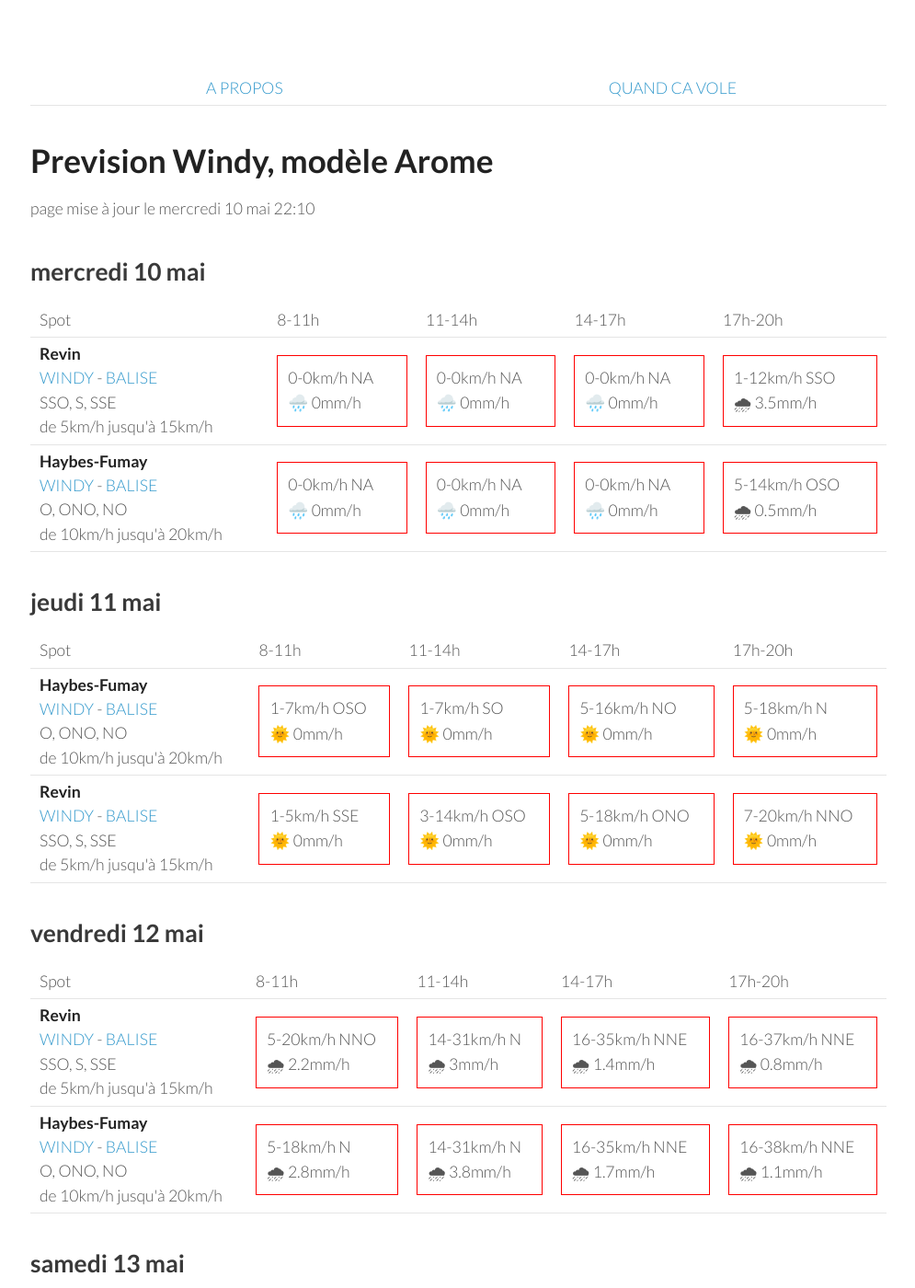
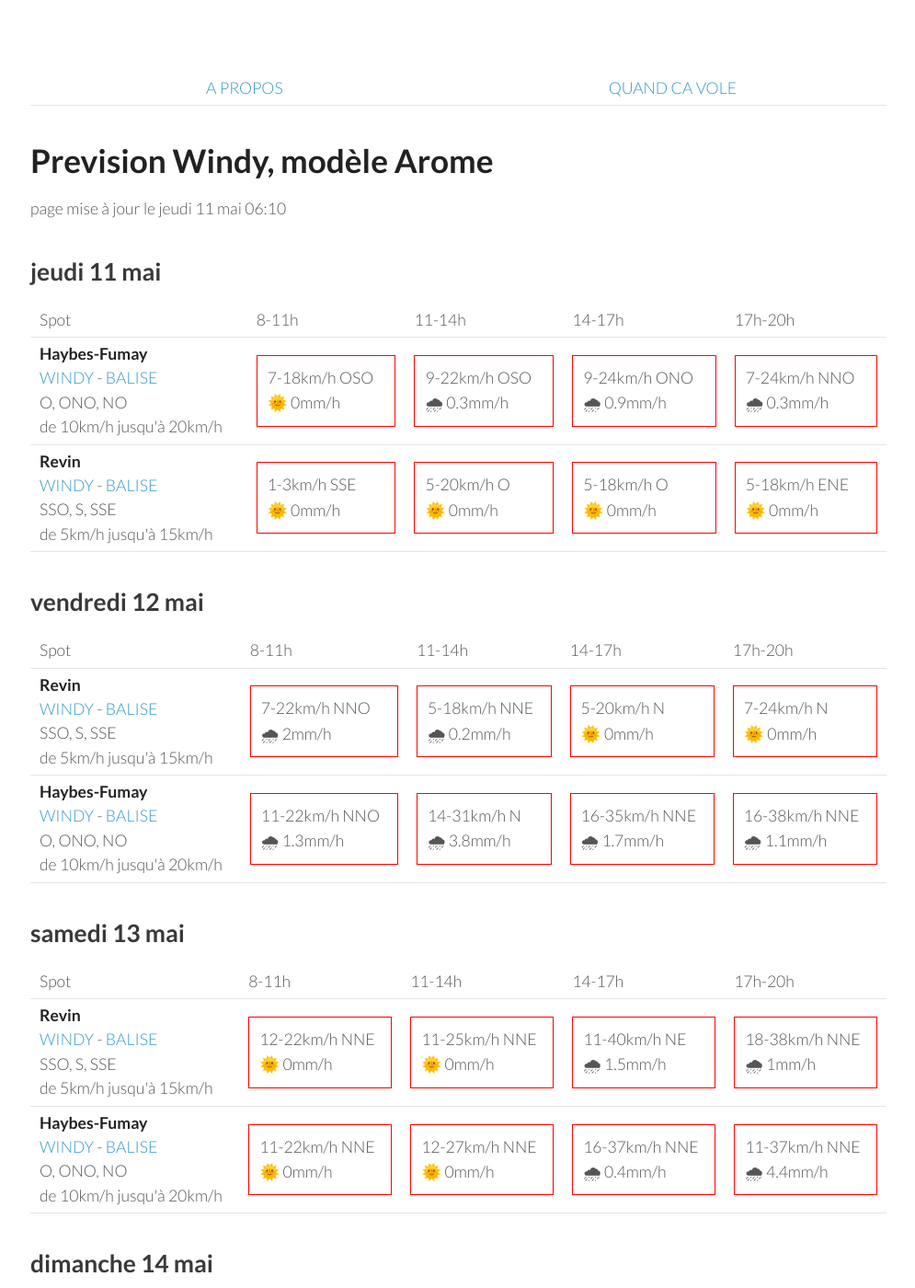
Before and after one commit to parapente-dans-le-nord/parapente-dans-le-nord.github.io, a Jekyll site: the page built from ardennes.markdown, in a window 1280 px wide and 1400 px high. Shown: the whole window at 92% size, without its empty margins (25-1020 px from the left). Built offline with Jekyll 4.4.1, drawn with Linux system fonts in a browser that asks for light colours; some of the changed text lies outside the part shown.

Commit message:
update index.markdown

```diff
--- a/ardennes.markdown
+++ b/ardennes.markdown
@@ -7,42 +7,8 @@ title:  "Tous les spots"
 {: .links}
 
 # Prevision Windy, modèle Arome
-page mise à jour le mercredi 10 mai 22:10
+page mise à jour le jeudi 11 mai 06:10
 
-## mercredi 10 mai
-
-{::nomarkdown}
-<table>
-  <tbody>
-    <tr>
-      <td>Spot</td>
-      <td>8-11h</td>
-      <td>11-14h</td>
-      <td>14-17h</td>
-      <td>17h-20h</td>
-    </tr>
-<tr>
-        <td><strong>Revin</strong><br><a href="https://windy.com/49.948/4.625?49.543,4.625,8">WINDY</a> - <span class=""><a href="http://www.balisemeteo.com/balise.php?idBalise=5019">BALISE</a> </span><br> <span class="vent-favorable">SSO, S, SSE</span><br><span class="force-vent">de 5km/h jusqu'à 15km/h</span> </td>
-
-            <td><div class="not-flyable"><p>0-0km/h NA</p><p>🌧️ 0mm/h</p></div></td>
-            <td><div class="not-flyable"><p>0-0km/h NA</p><p>🌧️ 0mm/h</p></div></td>
-            <td><div class="not-flyable"><p>0-0km/h NA</p><p>🌧️ 0mm/h</p></div></td>
-            <td><div class="not-flyable"><p>1-12km/h SSO</p><p>🌧 3.5mm/h</p></div></td>
-
-    </tr>
-<tr>
-        <td><strong>Haybes-Fumay</strong><br><a href="https://windy.com/49.998/4.715?49.913,4.738,10">WINDY</a> - <span class=""><a href="http://www.balisemeteo.com/balise.php?idBalise=104">BALISE</a> </span><br> <span class="vent-favorable">O, ONO, NO</span><br><span class="force-vent">de 10km/h jusqu'à 20km/h</span> </td>
-
-            <td><div class="not-flyable"><p>0-0km/h NA</p><p>🌧️ 0mm/h</p></div></td>
-            <td><div class="not-flyable"><p>0-0km/h NA</p><p>🌧️ 0mm/h</p></div></td>
-            <td><div class="not-flyable"><p>0-0km/h NA</p><p>🌧️ 0mm/h</p></div></td>
-            <td><div class="not-flyable"><p>5-14km/h OSO</p><p>🌧 0.5mm/h</p></div></td>
-
-    </tr>
-
-</tbody>
-</table>
-{:/}
 ## jeudi 11 mai
 
 {::nomarkdown}
@@ -58,20 +24,20 @@ page mise à jour le mercredi 10 mai 22:10
 <tr>
         <td><strong>Haybes-Fumay</strong><br><a href="https://windy.com/49.998/4.715?49.913,4.738,10">WINDY</a> - <span class=""><a href="http://www.balisemeteo.com/balise.php?idBalise=104">BALISE</a> </span><br> <span class="vent-favorable">O, ONO, NO</span><br><span class="force-vent">de 10km/h jusqu'à 20km/h</span> </td>
 
-            <td><div class="not-flyable"><p>1-7km/h OSO</p><p>🌞 0mm/h</p></div></td>
-            <td><div class="not-flyable"><p>1-7km/h SO</p><p>🌞 0mm/h</p></div></td>
-            <td><div class="not-flyable"><p>5-16km/h NO</p><p>🌞 0mm/h</p></div></td>
-            <td><div class="not-flyable"><p>5-18km/h N</p><p>🌞 0mm/h</p></div></td>
+            <td><div class="not-flyable"><p>7-18km/h OSO</p><p>🌞 0mm/h</p></div></td>
+            <td><div class="not-flyable"><p>9-22km/h OSO</p><p>🌧 0.3mm/h</p></div></td>
+            <td><div class="not-flyable"><p>9-24km/h ONO</p><p>🌧 0.9mm/h</p></div></td>
+            <td><div class="not-flyable"><p>7-24km/h NNO</p><p>🌧 0.3mm/h</p></div></td>
 
 
     </tr>
 <tr>
         <td><strong>Revin</strong><br><a href="https://windy.com/49.948/4.625?49.543,4.625,8">WINDY</a> - <span class=""><a href="http://www.balisemeteo.com/balise.php?idBalise=5019">BALISE</a> </span><br> <span class="vent-favorable">SSO, S, SSE</span><br><span class="force-vent">de 5km/h jusqu'à 15km/h</span> </td>
 
-            <td><div class="not-flyable"><p>1-5km/h SSE</p><p>🌞 0mm/h</p></div></td>
-            <td><div class="not-flyable"><p>3-14km/h OSO</p><p>🌞 0mm/h</p></div></td>
-            <td><div class="not-flyable"><p>5-18km/h ONO</p><p>🌞 0mm/h</p></div></td>
-            <td><div class="not-flyable"><p>7-20km/h NNO</p><p>🌞 0mm/h</p></div></td>
+            <td><div class="not-flyable"><p>1-3km/h SSE</p><p>🌞 0mm/h</p></div></td>
+            <td><div class="not-flyable"><p>5-20km/h O</p><p>🌞 0mm/h</p></div></td>
+            <td><div class="not-flyable"><p>5-18km/h O</p><p>🌞 0mm/h</p></div></td>
+            <td><div class="not-flyable"><p>5-18km/h ENE</p><p>🌞 0mm/h</p></div></td>
 
 
     </tr>
@@ -94,17 +60,17 @@ page mise à jour le mercredi 10 mai 22:10
 <tr>
         <td><strong>Revin</strong><br><a href="https://windy.com/49.948/4.625?49.543,4.625,8">WINDY</a> - <span class=""><a href="http://www.balisemeteo.com/balise.php?idBalise=5019">BALISE</a> </span><br> <span class="vent-favorable">SSO, S, SSE</span><br><span class="force-vent">de 5km/h jusqu'à 15km/h</span> </td>
 
-            <td><div class="not-flyable"><p>5-20km/h NNO</p><p>🌧 2.2mm/h</p></div></td>
-            <td><div class="not-flyable"><p>14-31km/h N</p><p>🌧 3mm/h</p></div></td>
-            <td><div class="not-flyable"><p>16-35km/h NNE</p><p>🌧 1.4mm/h</p></div></td>
-            <td><div class="not-flyable"><p>16-37km/h NNE</p><p>🌧 0.8mm/h</p></div></td>
+            <td><div class="not-flyable"><p>7-22km/h NNO</p><p>🌧 2mm/h</p></div></td>
+            <td><div class="not-flyable"><p>5-18km/h NNE</p><p>🌧 0.2mm/h</p></div></td>
+            <td><div class="not-flyable"><p>5-20km/h N</p><p>🌞 0mm/h</p></div></td>
+            <td><div class="not-flyable"><p>7-24km/h N</p><p>🌞 0mm/h</p></div></td>
 
 
     </tr>
 <tr>
         <td><strong>Haybes-Fumay</strong><br><a href="https://windy.com/49.998/4.715?49.913,4.738,10">WINDY</a> - <span class=""><a href="http://www.balisemeteo.com/balise.php?idBalise=104">BALISE</a> </span><br> <span class="vent-favorable">O, ONO, NO</span><br><span class="force-vent">de 10km/h jusqu'à 20km/h</span> </td>
 
-            <td><div class="not-flyable"><p>5-18km/h N</p><p>🌧 2.8mm/h</p></div></td>
+            <td><div class="not-flyable"><p>11-22km/h NNO</p><p>🌧 1.3mm/h</p></div></td>
             <td><div class="not-flyable"><p>14-31km/h N</p><p>🌧 3.8mm/h</p></div></td>
             <td><div class="not-flyable"><p>16-35km/h NNE</p><p>🌧 1.7mm/h</p></div></td>
             <td><div class="not-flyable"><p>16-38km/h NNE</p><p>🌧 1.1mm/h</p></div></td>
@@ -128,22 +94,22 @@ page mise à jour le mercredi 10 mai 22:10
       <td>17h-20h</td>
     </tr>
 <tr>
+        <td><strong>Revin</strong><br><a href="https://windy.com/49.948/4.625?49.543,4.625,8">WINDY</a> - <span class=""><a href="http://www.balisemeteo.com/balise.php?idBalise=5019">BALISE</a> </span><br> <span class="vent-favorable">SSO, S, SSE</span><br><span class="force-vent">de 5km/h jusqu'à 15km/h</span> </td>
+
+            <td><div class="not-flyable"><p>12-22km/h NNE</p><p>🌞 0mm/h</p></div></td>
+            <td><div class="not-flyable"><p>11-25km/h NNE</p><p>🌞 0mm/h</p></div></td>
+            <td><div class="not-flyable"><p>11-40km/h NE</p><p>🌧 1.5mm/h</p></div></td>
+            <td><div class="not-flyable"><p>18-38km/h NNE</p><p>🌧 1mm/h</p></div></td>
+
+
+    </tr>
+<tr>
         <td><strong>Haybes-Fumay</strong><br><a href="https://windy.com/49.998/4.715?49.913,4.738,10">WINDY</a> - <span class=""><a href="http://www.balisemeteo.com/balise.php?idBalise=104">BALISE</a> </span><br> <span class="vent-favorable">O, ONO, NO</span><br><span class="force-vent">de 10km/h jusqu'à 20km/h</span> </td>
 
             <td><div class="not-flyable"><p>11-22km/h NNE</p><p>🌞 0mm/h</p></div></td>
             <td><div class="not-flyable"><p>12-27km/h NNE</p><p>🌞 0mm/h</p></div></td>
             <td><div class="not-flyable"><p>16-37km/h NNE</p><p>🌧 0.4mm/h</p></div></td>
             <td><div class="not-flyable"><p>11-37km/h NNE</p><p>🌧 4.4mm/h</p></div></td>
-
-
-    </tr>
-<tr>
-        <td><strong>Revin</strong><br><a href="https://windy.com/49.948/4.625?49.543,4.625,8">WINDY</a> - <span class=""><a href="http://www.balisemeteo.com/balise.php?idBalise=5019">BALISE</a> </span><br> <span class="vent-favorable">SSO, S, SSE</span><br><span class="force-vent">de 5km/h jusqu'à 15km/h</span> </td>
-
-            <td><div class="not-flyable"><p>12-22km/h NNE</p><p>🌞 0mm/h</p></div></td>
-            <td><div class="not-flyable"><p>12-29km/h NNE</p><p>🌞 0mm/h</p></div></td>
-            <td><div class="not-flyable"><p>16-35km/h NNE</p><p>🌧 0.3mm/h</p></div></td>
-            <td><div class="not-flyable"><p>11-38km/h NNE</p><p>🌧 2.7mm/h</p></div></td>
 
 
     </tr>
@@ -167,7 +133,7 @@ page mise à jour le mercredi 10 mai 22:10
         <td><strong>Revin</strong><br><a href="https://windy.com/49.948/4.625?49.543,4.625,8">WINDY</a> - <span class=""><a href="http://www.balisemeteo.com/balise.php?idBalise=5019">BALISE</a> </span><br> <span class="vent-favorable">SSO, S, SSE</span><br><span class="force-vent">de 5km/h jusqu'à 15km/h</span> </td>
 
             <td><div class="not-flyable"><p>9-20km/h NNE</p><p>🌞 0mm/h</p></div></td>
-            <td><div class="not-flyable"><p>9-24km/h N</p><p>🌞 0mm/h</p></div></td>
+            <td><div class="not-flyable"><p>9-22km/h N</p><p>🌞 0mm/h</p></div></td>
             <td><div class="not-flyable"><p>11-25km/h N</p><p>🌧 0.3mm/h</p></div></td>
             <td><div class="not-flyable"><p>14-29km/h NNO</p><p>🌧 0.9mm/h</p></div></td>
 
```
